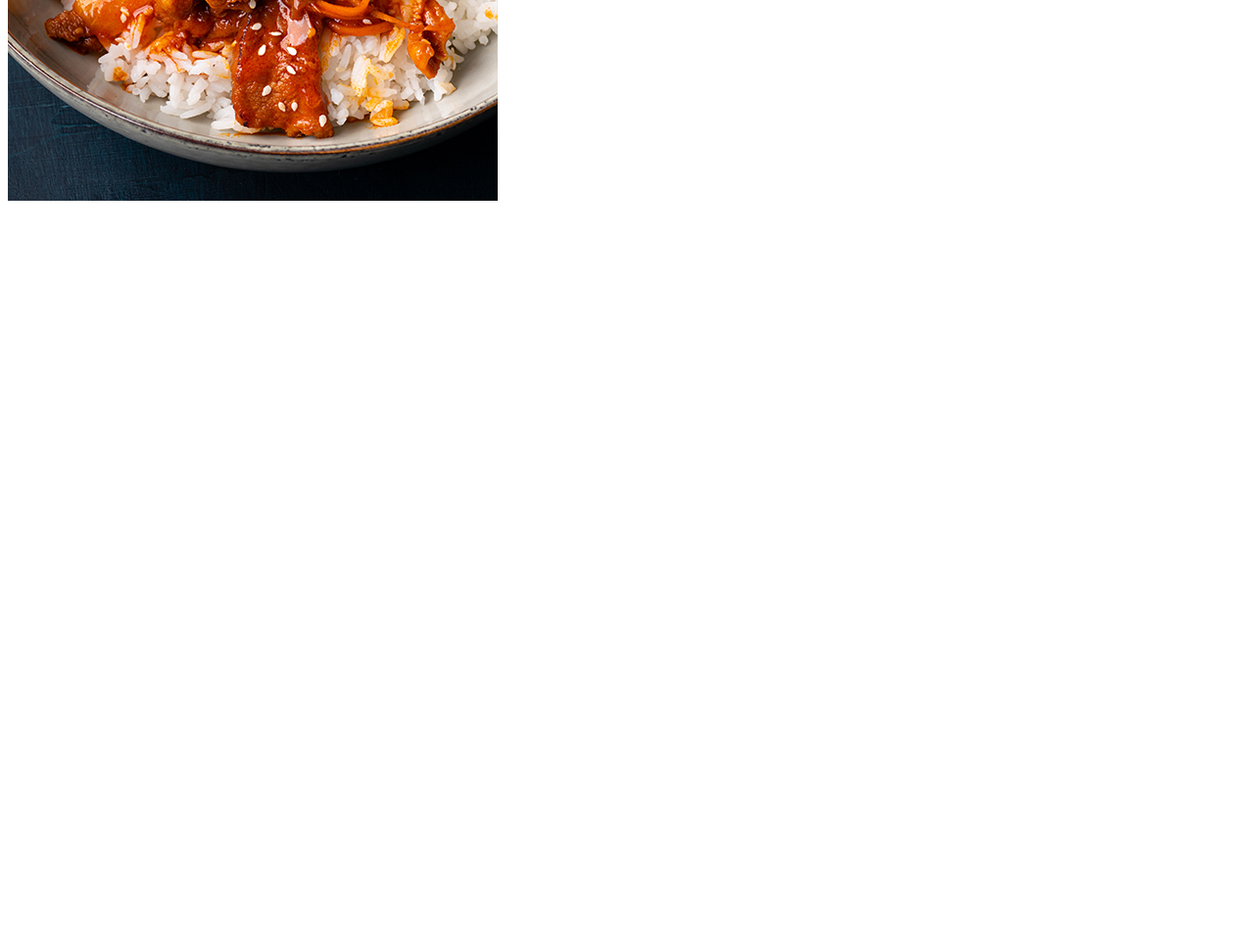
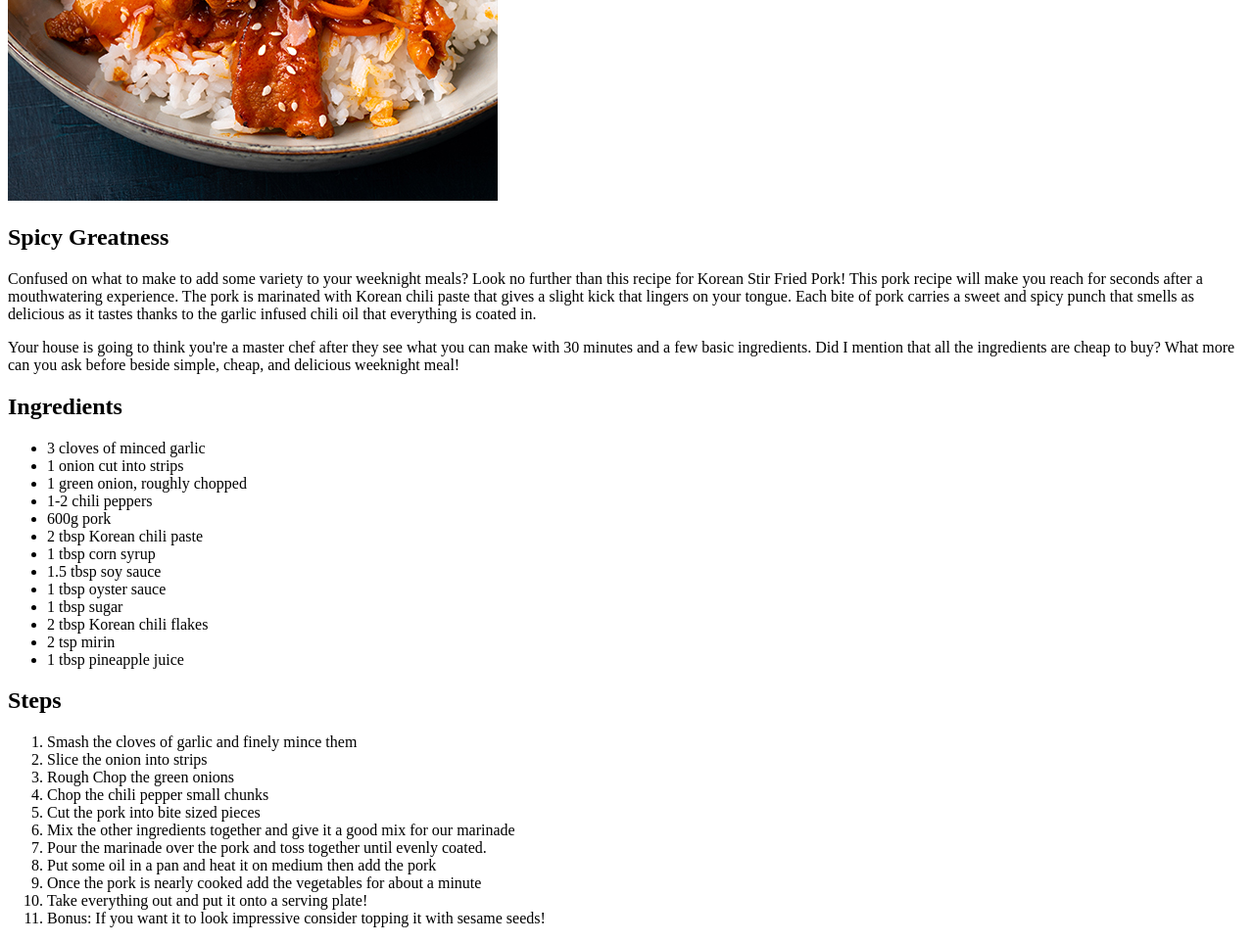
Before and after one commit to Noexa/odin-recipes, a plain HTML site: page recipes/pork.html in a window 1280 px wide. Shown: the part 500-1463 px from the top of the page at 98% size. Before the commit the page ends 800 px from the top, so only its background shows below. Drawn offline with Linux system fonts and the light colour scheme.

Commit message:
Create igredient list and instructions for the pork recipe

```diff
--- a/recipes/pork.html
+++ b/recipes/pork.html
@@ -4,8 +4,43 @@
     <meta charset="utf-8">
 </head>
 <body>
-    <h1>Pork</h1>
+    <h1>Korean Pork Stir Fry</h1>
 <!--Sample text in case the link failed. It works, but this is to get practice-->
     <img src="../img/Spicy-Korean-Pork-Stir-fry.jpg" alt="Spicy Korean Pork Stir Fry"
+
+    <p><h2>Spicy Greatness</h2></p>
+    <p>Confused on what to make to add some variety to your weeknight meals? Look no further than this recipe for Korean Stir Fried Pork! This pork recipe will make you reach for seconds after a mouthwatering experience. The pork is marinated with Korean chili paste that gives a slight kick that lingers on your tongue. Each bite of pork carries a sweet and spicy punch that smells as delicious as it tastes thanks to the garlic infused chili oil that everything is coated in.</p>
+    <p>Your house is going to think you're a master chef after they see what you can make with 30 minutes and a few basic ingredients. Did I mention that all the ingredients are cheap to buy? What more can you ask before beside simple, cheap, and delicious weeknight meal!</p>
+
+    <h2>Ingredients</h2>
+    <ul>
+        <li>3 cloves of minced garlic</li>
+        <li>1 onion cut into strips</li>
+        <li>1 green onion, roughly chopped</li>
+        <li>1-2 chili peppers</li>
+        <li>600g pork</li>
+        <li>2 tbsp Korean chili paste</li>
+        <li>1 tbsp corn syrup</li>
+        <li>1.5 tbsp soy sauce</li>
+        <li>1 tbsp oyster sauce</li>
+        <li>1 tbsp sugar</li>
+        <li>2 tbsp Korean chili flakes</li>
+        <li>2 tsp mirin</li>
+        <li>1 tbsp pineapple juice</li>
+    </ul>
+    <h2>Steps</h2>
+    <ol>
+        <li>Smash the cloves of garlic and finely mince them</li>
+        <li>Slice the onion into strips</li>
+        <li>Rough Chop the green onions</li>
+        <li>Chop the chili pepper small chunks</li>
+        <li>Cut the pork into bite sized pieces</li>
+        <li>Mix the other ingredients together and give it a good mix for our marinade</li>
+        <li>Pour the marinade over the pork and toss together until evenly coated. </li>
+        <li>Put some oil in a pan and heat it on medium then add the pork</li>
+        <li>Once the pork is nearly cooked add the vegetables for about a minute</li>
+        <li>Take everything out and put it onto a serving plate!</li>
+        <li>Bonus: If you want it to look impressive consider topping it with sesame seeds!</li>
+    </ol>
 </body>
 </html>
```
